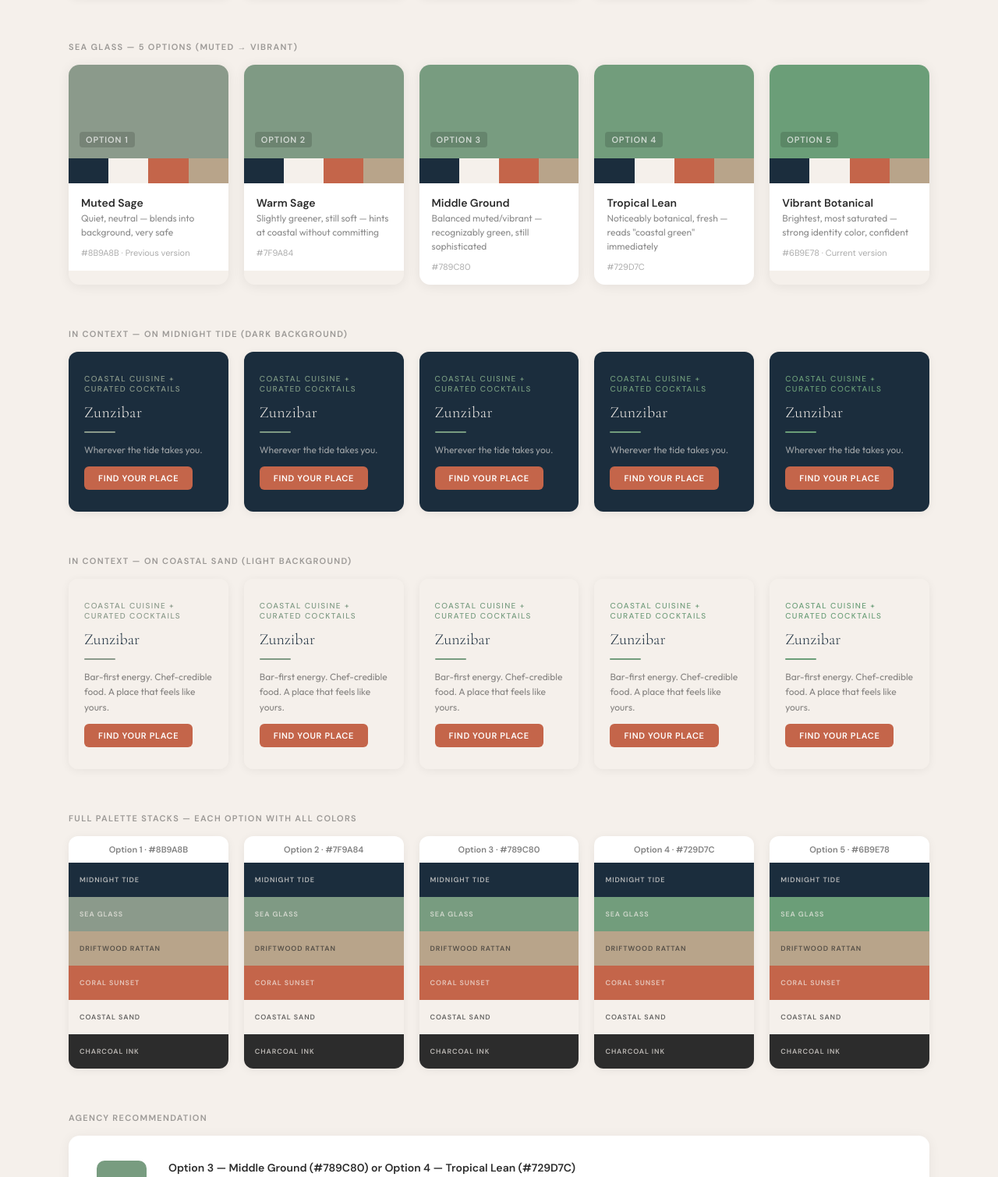
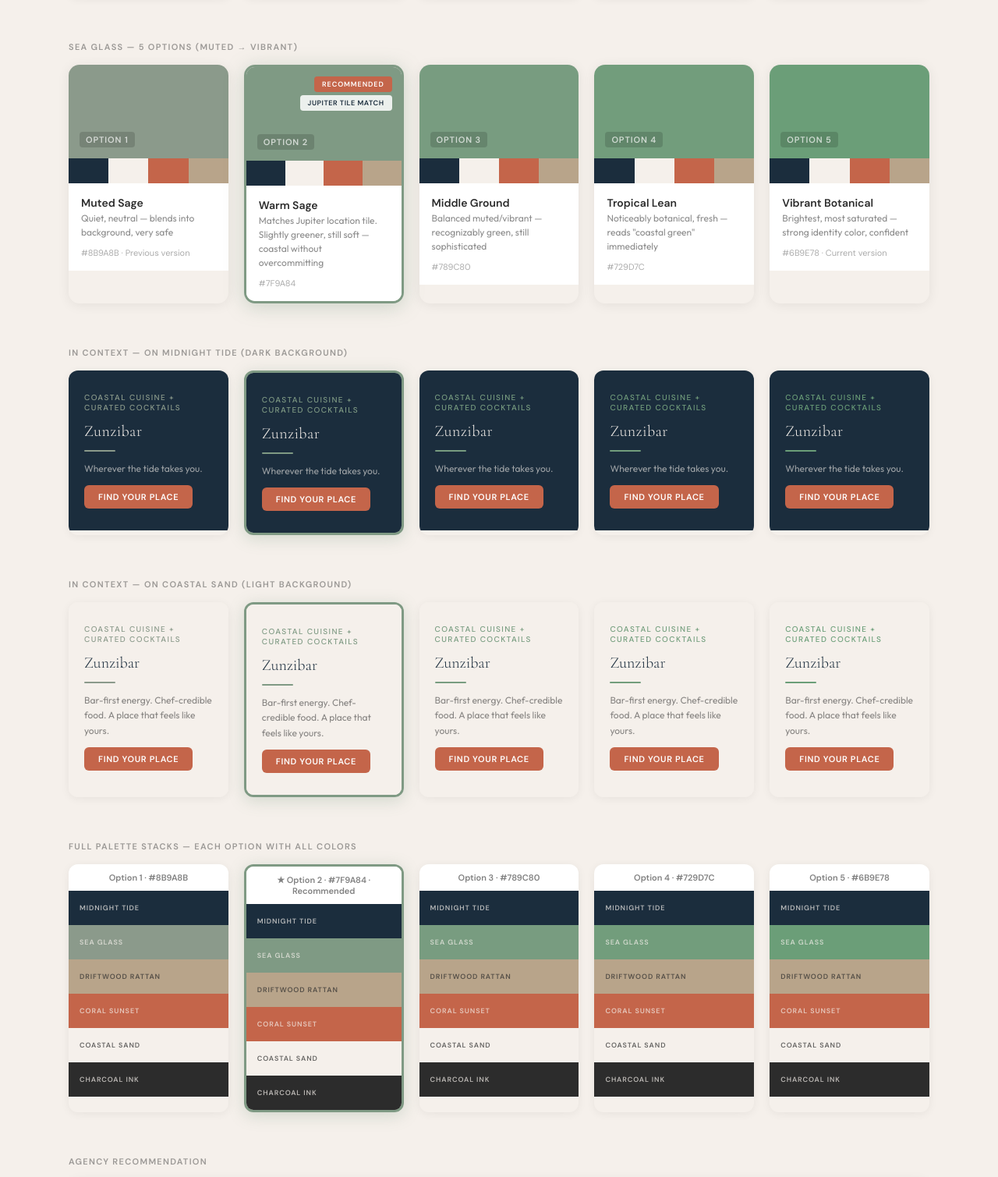
Before and after one commit to blueskystudio-git/sea_glass, a plain HTML site: page index.html in a window 1280 px wide. Shown: the part 379-1888 px from the top of the page at 78% size. Drawn offline with nearby package versions, Linux system fonts and the light colour scheme.

Commit message:
Enhance card styles and add recommendations
Updated styles for cards and context sections, added recommended badges, and modified agency recommendation content.

```diff
--- a/index.html
+++ b/index.html
@@ -35,10 +35,14 @@
   .anchor-swatch .info .role { font-size: 11px; color: rgba(44,44,44,0.5); font-family: 'DM Sans', sans-serif; }
   .anchor-swatch .info .hex { font-family: 'DM Sans', sans-serif; font-size: 11px; color: rgba(44,44,44,0.4); margin-top: 4px; }
   .exploration-grid { display: grid; grid-template-columns: repeat(5, 1fr); gap: 20px; margin-bottom: 56px; }
-  .sg-card { border-radius: 14px; overflow: hidden; box-shadow: 0 2px 16px rgba(0,0,0,0.07); transition: transform 0.2s ease, box-shadow 0.2s ease; cursor: default; }
+  .sg-card { border-radius: 14px; overflow: hidden; box-shadow: 0 2px 16px rgba(0,0,0,0.07); transition: transform 0.2s ease, box-shadow 0.2s ease; cursor: default; position: relative; }
   .sg-card:hover { transform: translateY(-4px); box-shadow: 0 8px 28px rgba(0,0,0,0.1); }
-  .sg-card .swatch-main { height: 120px; display: flex; align-items: flex-end; padding: 14px; }
+  .sg-card.recommended { box-shadow: 0 4px 24px rgba(127,154,132,0.35); border: 3px solid var(--sg2); }
+  .sg-card.recommended:hover { box-shadow: 0 8px 32px rgba(127,154,132,0.45); }
+  .sg-card .swatch-main { height: 120px; display: flex; align-items: flex-end; justify-content: space-between; padding: 14px; }
   .sg-card .swatch-main .option-num { font-family: 'DM Sans', sans-serif; font-size: 11px; font-weight: 600; letter-spacing: 0.08em; text-transform: uppercase; color: rgba(255,255,255,0.7); background: rgba(0,0,0,0.15); padding: 3px 8px; border-radius: 4px; }
+  .rec-badge { font-family: 'DM Sans', sans-serif; font-size: 9px; font-weight: 600; letter-spacing: 0.1em; text-transform: uppercase; color: var(--white); background: var(--coral-sunset); padding: 4px 10px; border-radius: 4px; position: absolute; top: 12px; right: 12px; }
+  .tile-match-badge { font-family: 'DM Sans', sans-serif; font-size: 9px; font-weight: 600; letter-spacing: 0.06em; text-transform: uppercase; color: var(--midnight-tide); background: rgba(255,255,255,0.85); padding: 4px 10px; border-radius: 4px; position: absolute; top: 36px; right: 12px; }
   .sg-card .companion-strip { display: flex; height: 32px; }
   .sg-card .companion-strip div { flex: 1; }
   .sg-card .sg-info { background: var(--white); padding: 16px; }
@@ -47,7 +51,8 @@
   .sg-card .sg-info .sg-hex { font-family: 'DM Sans', sans-serif; font-size: 11px; color: rgba(44,44,44,0.4); }
   .context-section { margin-bottom: 56px; }
   .context-grid { display: grid; grid-template-columns: repeat(5, 1fr); gap: 20px; }
-  .context-card { border-radius: 12px; overflow: hidden; box-shadow: 0 2px 12px rgba(0,0,0,0.06); }
+  .context-card { border-radius: 12px; overflow: hidden; box-shadow: 0 2px 12px rgba(0,0,0,0.06); position: relative; }
+  .context-card.recommended { box-shadow: 0 4px 20px rgba(127,154,132,0.3); border: 3px solid var(--sg2); }
   .ctx-dark { background: var(--midnight-tide); padding: 28px 20px; display: flex; flex-direction: column; gap: 12px; min-height: 200px; }
   .ctx-dark .ctx-brand { font-family: 'Cormorant Garamond', serif; font-size: 20px; font-weight: 300; color: var(--coastal-sand); letter-spacing: 0.02em; }
   .ctx-dark .ctx-tagline { font-family: 'DM Sans', sans-serif; font-size: 10px; font-weight: 500; text-transform: uppercase; letter-spacing: 0.14em; }
@@ -62,6 +67,7 @@
   .full-palette-section { margin-bottom: 56px; }
   .palette-row { display: grid; grid-template-columns: repeat(5, 1fr); gap: 20px; margin-bottom: 20px; }
   .palette-stack { border-radius: 12px; overflow: hidden; box-shadow: 0 2px 12px rgba(0,0,0,0.06); }
+  .palette-stack.recommended { box-shadow: 0 4px 20px rgba(127,154,132,0.3); border: 3px solid var(--sg2); }
   .palette-stack .ps-row { height: 44px; display: flex; align-items: center; padding: 0 14px; }
   .palette-stack .ps-row .ps-label { font-family: 'DM Sans', sans-serif; font-size: 9px; font-weight: 600; text-transform: uppercase; letter-spacing: 0.1em; opacity: 0.7; }
   .palette-stack .ps-row.light-text .ps-label { color: var(--coastal-sand); }
@@ -91,7 +97,7 @@
   <div class="section-label">Sea Glass — 5 Options (Muted → Vibrant)</div>
   <div class="exploration-grid">
     <div class="sg-card"><div class="swatch-main" style="background: var(--sg1);"><div class="option-num">Option 1</div></div><div class="companion-strip"><div style="background: var(--midnight-tide);"></div><div style="background: var(--coastal-sand);"></div><div style="background: var(--coral-sunset);"></div><div style="background: var(--driftwood-rattan);"></div></div><div class="sg-info"><div class="sg-name">Muted Sage</div><div class="sg-feel">Quiet, neutral — blends into background, very safe</div><div class="sg-hex">#8B9A8B · Previous version</div></div></div>
-    <div class="sg-card"><div class="swatch-main" style="background: var(--sg2);"><div class="option-num">Option 2</div></div><div class="companion-strip"><div style="background: var(--midnight-tide);"></div><div style="background: var(--coastal-sand);"></div><div style="background: var(--coral-sunset);"></div><div style="background: var(--driftwood-rattan);"></div></div><div class="sg-info"><div class="sg-name">Warm Sage</div><div class="sg-feel">Slightly greener, still soft — hints at coastal without committing</div><div class="sg-hex">#7F9A84</div></div></div>
+    <div class="sg-card recommended"><div class="rec-badge">Recommended</div><div class="tile-match-badge">Jupiter Tile Match</div><div class="swatch-main" style="background: var(--sg2);"><div class="option-num">Option 2</div></div><div class="companion-strip"><div style="background: var(--midnight-tide);"></div><div style="background: var(--coastal-sand);"></div><div style="background: var(--coral-sunset);"></div><div style="background: var(--driftwood-rattan);"></div></div><div class="sg-info"><div class="sg-name">Warm Sage</div><div class="sg-feel">Matches Jupiter location tile. Slightly greener, still soft — coastal without overcommitting</div><div class="sg-hex">#7F9A84</div></div></div>
     <div class="sg-card"><div class="swatch-main" style="background: var(--sg3);"><div class="option-num">Option 3</div></div><div class="companion-strip"><div style="background: var(--midnight-tide);"></div><div style="background: var(--coastal-sand);"></div><div style="background: var(--coral-sunset);"></div><div style="background: var(--driftwood-rattan);"></div></div><div class="sg-info"><div class="sg-name">Middle Ground</div><div class="sg-feel">Balanced muted/vibrant — recognizably green, still sophisticated</div><div class="sg-hex">#789C80</div></div></div>
     <div class="sg-card"><div class="swatch-main" style="background: var(--sg4);"><div class="option-num">Option 4</div></div><div class="companion-strip"><div style="background: var(--midnight-tide);"></div><div style="background: var(--coastal-sand);"></div><div style="background: var(--coral-sunset);"></div><div style="background: var(--driftwood-rattan);"></div></div><div class="sg-info"><div class="sg-name">Tropical Lean</div><div class="sg-feel">Noticeably botanical, fresh — reads "coastal green" immediately</div><div class="sg-hex">#729D7C</div></div></div>
     <div class="sg-card"><div class="swatch-main" style="background: var(--sg5);"><div class="option-num">Option 5</div></div><div class="companion-strip"><div style="background: var(--midnight-tide);"></div><div style="background: var(--coastal-sand);"></div><div style="background: var(--coral-sunset);"></div><div style="background: var(--driftwood-rattan);"></div></div><div class="sg-info"><div class="sg-name">Vibrant Botanical</div><div class="sg-feel">Brightest, most saturated — strong identity color, confident</div><div class="sg-hex">#6B9E78 · Current version</div></div></div>
@@ -100,7 +106,7 @@
     <div class="section-label">In Context — On Midnight Tide (Dark Background)</div>
     <div class="context-grid">
       <div class="context-card"><div class="ctx-dark"><div class="ctx-tagline" style="color: var(--sg1);">Coastal Cuisine + Curated Cocktails</div><div class="ctx-brand">Zunzibar</div><div class="ctx-divider" style="background: var(--sg1);"></div><div class="ctx-body">Wherever the tide takes you.</div><div class="ctx-cta">Find Your Place</div></div></div>
-      <div class="context-card"><div class="ctx-dark"><div class="ctx-tagline" style="color: var(--sg2);">Coastal Cuisine + Curated Cocktails</div><div class="ctx-brand">Zunzibar</div><div class="ctx-divider" style="background: var(--sg2);"></div><div class="ctx-body">Wherever the tide takes you.</div><div class="ctx-cta">Find Your Place</div></div></div>
+      <div class="context-card recommended"><div class="ctx-dark"><div class="ctx-tagline" style="color: var(--sg2);">Coastal Cuisine + Curated Cocktails</div><div class="ctx-brand">Zunzibar</div><div class="ctx-divider" style="background: var(--sg2);"></div><div class="ctx-body">Wherever the tide takes you.</div><div class="ctx-cta">Find Your Place</div></div></div>
       <div class="context-card"><div class="ctx-dark"><div class="ctx-tagline" style="color: var(--sg3);">Coastal Cuisine + Curated Cocktails</div><div class="ctx-brand">Zunzibar</div><div class="ctx-divider" style="background: var(--sg3);"></div><div class="ctx-body">Wherever the tide takes you.</div><div class="ctx-cta">Find Your Place</div></div></div>
       <div class="context-card"><div class="ctx-dark"><div class="ctx-tagline" style="color: var(--sg4);">Coastal Cuisine + Curated Cocktails</div><div class="ctx-brand">Zunzibar</div><div class="ctx-divider" style="background: var(--sg4);"></div><div class="ctx-body">Wherever the tide takes you.</div><div class="ctx-cta">Find Your Place</div></div></div>
       <div class="context-card"><div class="ctx-dark"><div class="ctx-tagline" style="color: var(--sg5);">Coastal Cuisine + Curated Cocktails</div><div class="ctx-brand">Zunzibar</div><div class="ctx-divider" style="background: var(--sg5);"></div><div class="ctx-body">Wherever the tide takes you.</div><div class="ctx-cta">Find Your Place</div></div></div>
@@ -110,7 +116,7 @@
     <div class="section-label">In Context — On Coastal Sand (Light Background)</div>
     <div class="context-grid">
       <div class="context-card"><div class="ctx-light"><div class="ctx-tagline" style="color: var(--sg1);">Coastal Cuisine + Curated Cocktails</div><div class="ctx-brand">Zunzibar</div><div class="ctx-divider" style="background: var(--sg1);"></div><div class="ctx-body">Bar-first energy. Chef-credible food. A place that feels like yours.</div><div class="ctx-cta">Find Your Place</div></div></div>
-      <div class="context-card"><div class="ctx-light"><div class="ctx-tagline" style="color: var(--sg2);">Coastal Cuisine + Curated Cocktails</div><div class="ctx-brand">Zunzibar</div><div class="ctx-divider" style="background: var(--sg2);"></div><div class="ctx-body">Bar-first energy. Chef-credible food. A place that feels like yours.</div><div class="ctx-cta">Find Your Place</div></div></div>
+      <div class="context-card recommended"><div class="ctx-light"><div class="ctx-tagline" style="color: var(--sg2);">Coastal Cuisine + Curated Cocktails</div><div class="ctx-brand">Zunzibar</div><div class="ctx-divider" style="background: var(--sg2);"></div><div class="ctx-body">Bar-first energy. Chef-credible food. A place that feels like yours.</div><div class="ctx-cta">Find Your Place</div></div></div>
       <div class="context-card"><div class="ctx-light"><div class="ctx-tagline" style="color: var(--sg3);">Coastal Cuisine + Curated Cocktails</div><div class="ctx-brand">Zunzibar</div><div class="ctx-divider" style="background: var(--sg3);"></div><div class="ctx-body">Bar-first energy. Chef-credible food. A place that feels like yours.</div><div class="ctx-cta">Find Your Place</div></div></div>
       <div class="context-card"><div class="ctx-light"><div class="ctx-tagline" style="color: var(--sg4);">Coastal Cuisine + Curated Cocktails</div><div class="ctx-brand">Zunzibar</div><div class="ctx-divider" style="background: var(--sg4);"></div><div class="ctx-body">Bar-first energy. Chef-credible food. A place that feels like yours.</div><div class="ctx-cta">Find Your Place</div></div></div>
       <div class="context-card"><div class="ctx-light"><div class="ctx-tagline" style="color: var(--sg5);">Coastal Cuisine + Curated Cocktails</div><div class="ctx-brand">Zunzibar</div><div class="ctx-divider" style="background: var(--sg5);"></div><div class="ctx-body">Bar-first energy. Chef-credible food. A place that feels like yours.</div><div class="ctx-cta">Find Your Place</div></div></div>
@@ -120,7 +126,7 @@
     <div class="section-label">Full Palette Stacks — Each Option with All Colors</div>
     <div class="palette-row">
       <div class="palette-stack"><div class="ps-option-label">Option 1 · #8B9A8B</div><div class="ps-row light-text" style="background: var(--midnight-tide);"><span class="ps-label">Midnight Tide</span></div><div class="ps-row light-text" style="background: var(--sg1);"><span class="ps-label">Sea Glass</span></div><div class="ps-row dark-text" style="background: var(--driftwood-rattan);"><span class="ps-label">Driftwood Rattan</span></div><div class="ps-row light-text" style="background: var(--coral-sunset);"><span class="ps-label">Coral Sunset</span></div><div class="ps-row dark-text" style="background: var(--coastal-sand);"><span class="ps-label">Coastal Sand</span></div><div class="ps-row light-text" style="background: var(--charcoal-ink);"><span class="ps-label">Charcoal Ink</span></div></div>
-      <div class="palette-stack"><div class="ps-option-label">Option 2 · #7F9A84</div><div class="ps-row light-text" style="background: var(--midnight-tide);"><span class="ps-label">Midnight Tide</span></div><div class="ps-row light-text" style="background: var(--sg2);"><span class="ps-label">Sea Glass</span></div><div class="ps-row dark-text" style="background: var(--driftwood-rattan);"><span class="ps-label">Driftwood Rattan</span></div><div class="ps-row light-text" style="background: var(--coral-sunset);"><span class="ps-label">Coral Sunset</span></div><div class="ps-row dark-text" style="background: var(--coastal-sand);"><span class="ps-label">Coastal Sand</span></div><div class="ps-row light-text" style="background: var(--charcoal-ink);"><span class="ps-label">Charcoal Ink</span></div></div>
+      <div class="palette-stack recommended"><div class="ps-option-label">★ Option 2 · #7F9A84 · Recommended</div><div class="ps-row light-text" style="background: var(--midnight-tide);"><span class="ps-label">Midnight Tide</span></div><div class="ps-row light-text" style="background: var(--sg2);"><span class="ps-label">Sea Glass</span></div><div class="ps-row dark-text" style="background: var(--driftwood-rattan);"><span class="ps-label">Driftwood Rattan</span></div><div class="ps-row light-text" style="background: var(--coral-sunset);"><span class="ps-label">Coral Sunset</span></div><div class="ps-row dark-text" style="background: var(--coastal-sand);"><span class="ps-label">Coastal Sand</span></div><div class="ps-row light-text" style="background: var(--charcoal-ink);"><span class="ps-label">Charcoal Ink</span></div></div>
       <div class="palette-stack"><div class="ps-option-label">Option 3 · #789C80</div><div class="ps-row light-text" style="background: var(--midnight-tide);"><span class="ps-label">Midnight Tide</span></div><div class="ps-row light-text" style="background: var(--sg3);"><span class="ps-label">Sea Glass</span></div><div class="ps-row dark-text" style="background: var(--driftwood-rattan);"><span class="ps-label">Driftwood Rattan</span></div><div class="ps-row light-text" style="background: var(--coral-sunset);"><span class="ps-label">Coral Sunset</span></div><div class="ps-row dark-text" style="background: var(--coastal-sand);"><span class="ps-label">Coastal Sand</span></div><div class="ps-row light-text" style="background: var(--charcoal-ink);"><span class="ps-label">Charcoal Ink</span></div></div>
       <div class="palette-stack"><div class="ps-option-label">Option 4 · #729D7C</div><div class="ps-row light-text" style="background: var(--midnight-tide);"><span class="ps-label">Midnight Tide</span></div><div class="ps-row light-text" style="background: var(--sg4);"><span class="ps-label">Sea Glass</span></div><div class="ps-row dark-text" style="background: var(--driftwood-rattan);"><span class="ps-label">Driftwood Rattan</span></div><div class="ps-row light-text" style="background: var(--coral-sunset);"><span class="ps-label">Coral Sunset</span></div><div class="ps-row dark-text" style="background: var(--coastal-sand);"><span class="ps-label">Coastal Sand</span></div><div class="ps-row light-text" style="background: var(--charcoal-ink);"><span class="ps-label">Charcoal Ink</span></div></div>
       <div class="palette-stack"><div class="ps-option-label">Option 5 · #6B9E78</div><div class="ps-row light-text" style="background: var(--midnight-tide);"><span class="ps-label">Midnight Tide</span></div><div class="ps-row light-text" style="background: var(--sg5);"><span class="ps-label">Sea Glass</span></div><div class="ps-row dark-text" style="background: var(--driftwood-rattan);"><span class="ps-label">Driftwood Rattan</span></div><div class="ps-row light-text" style="background: var(--coral-sunset);"><span class="ps-label">Coral Sunset</span></div><div class="ps-row dark-text" style="background: var(--coastal-sand);"><span class="ps-label">Coastal Sand</span></div><div class="ps-row light-text" style="background: var(--charcoal-ink);"><span class="ps-label">Charcoal Ink</span></div></div>
@@ -128,10 +134,10 @@
   </div>
   <div class="section-label">Agency Recommendation</div>
   <div class="rec-bar">
-    <div class="rec-swatch" style="background: var(--sg3);"></div>
+    <div class="rec-swatch" style="background: var(--sg2);"></div>
     <div class="rec-content">
-      <h3>Option 3 — Middle Ground (#789C80) or Option 4 — Tropical Lean (#729D7C)</h3>
-      <p>Options 3 and 4 hit the sweet spot for Zunzibar's "lived-in luxury" positioning. They read as distinctly coastal-botanical without tipping into the "too corporate" territory Eric flagged, or losing presence the way the original muted sage did. Option 3 gives you more versatility as a large-surface color (menus, backgrounds), while Option 4 pops stronger as an accent/illustration color. Consider which role Sea Glass plays most in your system and pick accordingly — or test both against your palm tree illustration for the final call.</p>
+      <h3>Option 2 — Warm Sage (#7F9A84) · Jupiter Tile Match</h3>
+      <p>Color-sampled from the Jupiter location's sea glass subway tile. Option 2 creates a direct bridge between the digital brand and the physical space — when someone sees Sea Glass on the website or social, it'll feel like the same palette they experience walking into the restaurant. It's sophisticated enough for the "lived-in luxury" positioning without tipping into the overly corporate territory the team flagged in the Feb 16 review. Warm, coastal, grounded.</p>
     </div>
   </div>
 </div>
```
